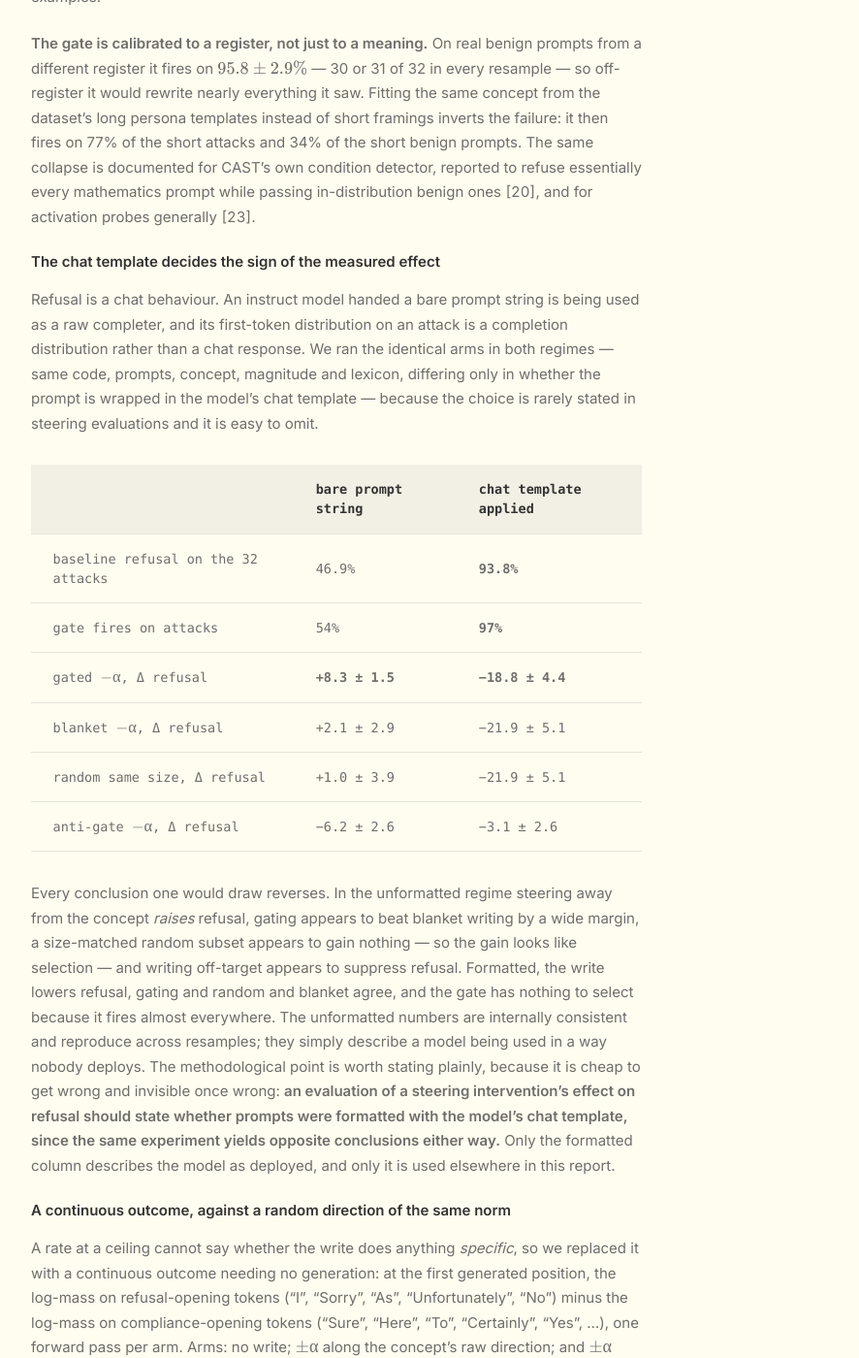
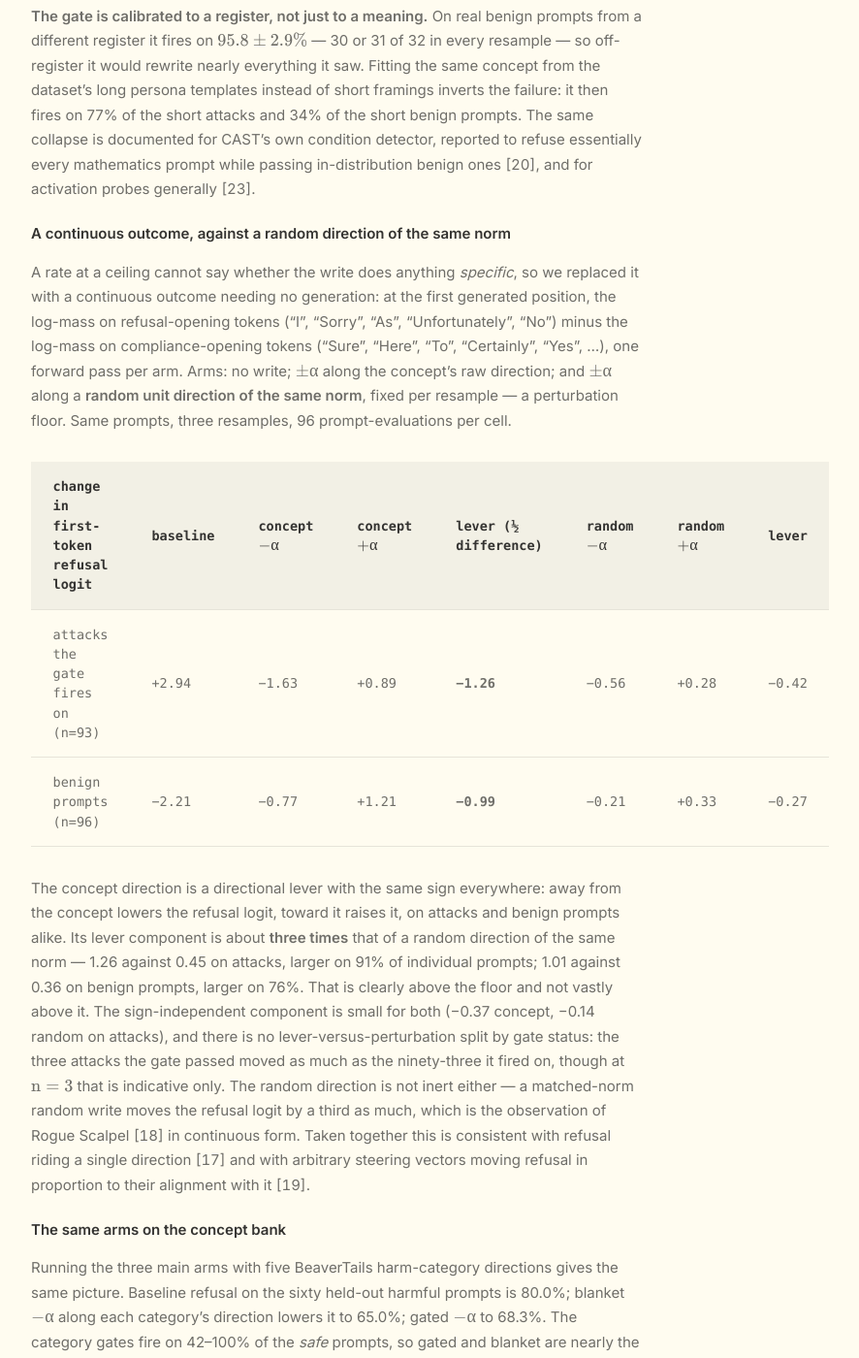
Before and after one commit to NISH1001/NISH1001.github.io, a Jekyll site: the page built from _posts/research/2026-08-29-conceptgate.markdown, in a window 1280 px wide and 1400 px high, scrolled down 47524 px. Shown: the whole window at 97% size, without its empty margins (293-1179 px from the left). Built offline with Jekyll 4.4.1, drawn with Linux system fonts in a browser that asks for light colours; some of the changed text lies outside the part shown.

Commit message:
Demote the chat-template issue to a methods line
Applying an instruct model's chat template is correct usage; not
applying it is a mistake. Reporting "using the model wrong gives wrong
answers" as a finding made the paper about its own history, and a reader
coming to it fresh has no stake in that.

- dropped the "chat template decides the sign" subsection and its
  bare-prompt-vs-formatted comparison table
- 4.10 retitled "Gate-conditioned steering"; 14 cross-references rewired
- the methods paragraph now just states that prompts are formatted with
  the model's chat template for reading and generation
- contribution 4 is one caution instead of two, about cheap outcome
  measures; abstract (vi), 5.1, 5.5 and 7 follow

```diff
--- a/_posts/research/2026-08-29-conceptgate.markdown
+++ b/_posts/research/2026-08-29-conceptgate.markdown
@@ -140,16 +140,14 @@
 (iv) Matched contrastive negatives reduce rather than improve accuracy; generalization to unseen harm
 categories is only partial; and steering with the concept bank's own harm-category directions lowers refusal rather than raising it (80% unsteered, 68% gated, 65% blanket), so those entries supply a write direction pointing opposite to a guardrail. (v) The one capability that distinguishes an internal adapter from a text
 classifier is **steering** — writing a direction fit from the same few-shot examples back into the residual stream — which we
-measure as a graded dose-response bounded by the competence of the base model. (vi) The write rule itself is standard activation addition, and conditioning it on an activation-read detector is prior work. Measured with prompts formatted as the model expects, the composition adds nothing on the read side of that: the model refuses 94% of attacks unsteered, the gate fires on 97% of them and so selects nothing a size-matched random subset does not, and steering *away* from the jailbreak concept **lowers** refusal by 22 points — the few-shot direction is a refusal lever, roughly 2.0–2.5× a matched-norm random direction, and which sign is a guardrail is the operator's choice. Whether prompts are formatted at all turns out to decide the sign of every effect in this experiment, which is a caveat for steering evaluations generally (<a class="sref" href="#410-gate-conditioned-steering-and-a-formatting-confound">§4.10</a>). (vii) A different question — whether the size of a write's effect on a *particular* prompt is readable from
+measure as a graded dose-response bounded by the competence of the base model. (vi) The write rule itself is standard activation addition, and conditioning it on an activation-read detector is prior work. Measured with prompts formatted as the model expects, the composition adds nothing on the read side of that: the model refuses 94% of attacks unsteered, the gate fires on 97% of them and so selects nothing a size-matched random subset does not, and steering *away* from the jailbreak concept **lowers** refusal by 22 points — the few-shot direction is a refusal lever, roughly 2.0–2.5× a matched-norm random direction, and which sign is a guardrail is the operator's choice. Whether prompts are formatted at all turns out to decide the sign of every effect in this experiment, which is a caveat for steering evaluations generally (<a class="sref" href="#410-gate-conditioned-steering">§4.10</a>). (vii) A different question — whether the size of a write's effect on a *particular* prompt is readable from
 that prompt beforehand — produced a strong-looking result on a first-token proxy ($\rho=+0.81$
 against a permutation null of -0.00 ± 0.10) that its own controls
 then cut down: most of the signal sits inside the concept direction the gate already computes
 ($+0.64$ from three projections against the gate's
 $+0.51$), and validation against behaviour fails at the prompt level — two independent
 behavioural measures correlate with each other at -0.01, so there is
-nothing stable to validate against. The prompt-level claim is withdrawn; what is left is the aggregate lever,
-behaviourally confirmed at 64% → 35% → 79% generated
-refusal, and the methodological caution (<a class="sref" href="#411-what-the-per-prompt-signal-turns-out-to-be">§4.11</a>). Every mechanism used here is drawn from prior work, and so is the composition. What remains is an unusually thorough account of where a few-shot concept adapter does and does not work, a bidirectional write measured on generated text, and two cautions for anyone evaluating a steering intervention. A reference implementation is available at
+nothing stable to validate against. The prompt-level claim is withdrawn; what is left is the aggregate lever, behaviourally confirmed at 64% → 35% → 79% generated refusal, and a caution about cheap outcome measures (<a class="sref" href="#411-what-the-per-prompt-signal-turns-out-to-be">§4.11</a>). Every mechanism used here is drawn from prior work, and so is the composition. What remains is an unusually thorough account of where a few-shot concept adapter does and does not work, a bidirectional write measured on generated text, and two cautions for anyone evaluating a steering intervention. A reference implementation is available at
 [github.com/NISH1001/conceptgate](https://github.com/NISH1001/conceptgate).
 </div>
 
@@ -321,16 +319,16 @@
    examples, added at 8% of the residual norm, moves refusal on generated text from
    64% unsteered to 35% steering away from the concept and
    79% steering toward it — roughly 2.0–2.5× a matched-norm random direction, at every
-   magnitude tested and on both models (<a class="sref" href="#410-gate-conditioned-steering-and-a-formatting-confound">§4.10</a>, <a class="sref" href="#411-what-the-per-prompt-signal-turns-out-to-be">§4.11</a>). This is the refusal direction of Arditi et al.
+   magnitude tested and on both models (<a class="sref" href="#410-gate-conditioned-steering">§4.10</a>, <a class="sref" href="#411-what-the-per-prompt-signal-turns-out-to-be">§4.11</a>). This is the refusal direction of Arditi et al.
    recovered few-shot and training-free rather than a mechanism of ours, and which sign counts as a
    guardrail is the operator's choice.
 3. **The fragility that bounds it.** The same eight-example gate fires on 18% of benign prompts in the
    register it was fitted on and **96%** on benign prompts from another — a ninefold swing in false
-   positives from the prompt distribution alone, with concept and threshold unchanged (<a class="sref" href="#410-gate-conditioned-steering-and-a-formatting-confound">§4.10</a>). On the
+   positives from the prompt distribution alone, with concept and threshold unchanged (<a class="sref" href="#410-gate-conditioned-steering">§4.10</a>). On the
    write side a false fire rewrites the answer rather than raising a flag.
-4. **Two methodological cautions.** Whether prompts are wrapped in an instruct model's chat template
-   inverts the sign of every measured effect in the gate experiment (<a class="sref" href="#410-gate-conditioned-steering-and-a-formatting-confound">§4.10</a>); and a first-token refusal
-   proxy — the standard way to avoid generating — tracks group means while failing per prompt (<a class="sref" href="#411-what-the-per-prompt-signal-turns-out-to-be">§4.11</a>).
+4. **A caution about cheap outcome measures.** A first-token refusal proxy — the standard way to score a
+   steering intervention without generating — tracks group means faithfully while failing at the prompt
+   level, so a metric can look well-behaved in aggregate and carry little per-prompt signal (<a class="sref" href="#411-what-the-per-prompt-signal-turns-out-to-be">§4.11</a>).
 5. **A calibrated, few-shot, dual-mode adapter, and an honest account of it.** One object learns a concept
    from ~10 examples in milliseconds and kilobytes, detects it with a calibrated fire/abstain/pass gate,
    and supplies a write direction, with a small well-characterized parameter budget
@@ -421,7 +419,7 @@
 the steering rule but its *packaging*: the write side of a detector fit from the same data, dialed
 as a fraction of the residual norm so the same setting transfers across models
 (<a class="sref" href="#310-steering-the-write-side">§3.10</a>), and gated so that the write is applied only when the
-concept registers — a gate that, as <a class="sref" href="#410-gate-conditioned-steering-and-a-formatting-confound">§4.10</a>
+concept registers — a gate that, as <a class="sref" href="#410-gate-conditioned-steering">§4.10</a>
 measures, is calibrated to the register of its eight examples as much as to their meaning.
 
 Gating a steering vector on a condition read from the activations is itself established, and we did not
@@ -431,7 +429,7 @@
 removes most of the benign over-refusal that unconditional steering causes, across seven models. DSAS
 <span class="cite" data-ref="Dynamic Steering with Activation-Space Gating (DSAS). arXiv:2512.03661."><a href="#ref-dsas">[16]</a></span> fits a per-layer logistic gate from a few dozen examples and lets it modulate the write
 continuously, on the same Qwen and gemma families used here. So the *mechanism* of
-<a class="sref" href="#410-gate-conditioned-steering-and-a-formatting-confound">§4.10</a> is not new; what
+<a class="sref" href="#410-gate-conditioned-steering">§4.10</a> is not new; what
 that section can add is the set of controls around it — a size-matched random arm, the detector's
 complement, and a sign flip — and whatever those controls turn out to say.
 
@@ -1363,7 +1361,7 @@
 share their fitting data (<a class="sref" href="#310-steering-the-write-side">§3.10</a>), each entry in the
 bank also carries a write direction at no extra cost. That is a direction, not a demonstrated control:
 for these harm categories the write lowers refusal (80% unsteered to 68% gated, 65% blanket)
-(<a class="sref" href="#410-gate-conditioned-steering-and-a-formatting-confound">§4.10</a>).
+(<a class="sref" href="#410-gate-conditioned-steering">§4.10</a>).
 
 **Setup.** The concepts are the fourteen harm categories of BeaverTails
 <span class="cite" data-ref="Ji, J., et al. (2023). BeaverTails: Towards Improved Safety Alignment of LLM via a Human-Preference Dataset. NeurIPS 2023 Datasets and Benchmarks. arXiv:2307.04657."><a href="#ref-beavertails">[14]</a></span>
@@ -1530,13 +1528,13 @@
 
 It would be convenient to conclude that the one object gating fourteen harms can therefore bend
 generation away from them, and we tested exactly that on five of the fourteen. It does **not**
-(<a class="sref" href="#410-gate-conditioned-steering-and-a-formatting-confound">§4.10</a>): the
+(<a class="sref" href="#410-gate-conditioned-steering">§4.10</a>): the
 directions gate, and gating still confines the intervention, but steering away from a harm category does
 not make this model decline the request. So what the bank adds over a detect-only probe bank is a write
 *direction* per concept at no extra fitting cost — a real property of the construction, and the write is
 demonstrated to change behaviour for topical concepts
 (<a class="sref" href="#46-steering-across-models">§4.6</a>) and for jailbreak framing
-(<a class="sref" href="#410-gate-conditioned-steering-and-a-formatting-confound">§4.10</a>), but not for these
+(<a class="sref" href="#410-gate-conditioned-steering">§4.10</a>), but not for these
 harm categories. A taxonomy-scale bank that is cheap to build and extend, competitive with a trained probe
 on every category, and far ahead of few-shot fine-tuning is what stands; the steerability of *these*
 entries is a claim the measurement does not support.
@@ -1614,7 +1612,7 @@
 a partial detector for categories outside its estimation set, and is better estimated from a diverse set
 of categories than from any one alone.
 
-### 4.10 Gate-conditioned steering, and a formatting confound
+### 4.10 Gate-conditioned steering
 
 The steering rule of <a class="sref" href="#310-steering-the-write-side">§3.10</a> is activation
 addition, and conditioning it on a detector read from the activations is established: CAST <span class="cite" data-ref="Lee, B. W., et al. (2024). Programming Refusal with Conditional Activation Steering. ICLR 2025. arXiv:2409.05907."><a href="#ref-cast">[15]</a></span>
@@ -1635,9 +1633,7 @@
 ($-\alpha$ on exactly the prompts the gate passes); and the two **sign-flipped** arms. Refusal is the
 share of continuations matching an explicit-decline lexicon — it counts declining, not harmlessness.
 Collateral is perplexity and the share of benign continuations left byte-identical to the unsteered
-baseline, which under greedy decoding is close to one minus the benign firing rate. Prompts are formatted
-with the model's chat template before both reading and generation; the subsection below shows why that
-detail decides the outcome. Every "±" is the population standard deviation over the three resamples.
+baseline, which under greedy decoding is close to one minus the benign firing rate. Prompts are formatted with the model's chat template for both reading and generation, as the model expects. Every "±" is the population standard deviation over the three resamples.
 
 <div class="cg-mono" markdown="1">
 
@@ -1682,39 +1678,6 @@
 short benign prompts. The same collapse is documented for CAST's own condition detector, reported to
 refuse essentially every mathematics prompt while passing in-distribution benign ones <span class="cite" data-ref="AlphaSteer. arXiv:2506.07022."><a href="#ref-alphasteer">[20]</a></span>, and for
 activation probes generally <span class="cite" data-ref="Latent Adversarial Detection. arXiv:2604.28129."><a href="#ref-lad">[23]</a></span>.
-
-#### The chat template decides the sign of the measured effect
-
-Refusal is a chat behaviour. An instruct model handed a bare prompt string is being used as a raw
-completer, and its first-token distribution on an attack is a completion distribution rather than a chat
-response. We ran the identical arms in both regimes — same code, prompts, concept, magnitude and
-lexicon, differing only in whether the prompt is wrapped in the model's chat template — because the
-choice is rarely stated in steering evaluations and it is easy to omit.
-
-<div class="cg-mono" markdown="1">
-
-| | bare prompt string | chat template applied |
-|---|---|---|
-| baseline refusal on the 32 attacks | 46.9% | **93.8%** |
-| gate fires on attacks | 54% | **97%** |
-| gated $-\alpha$, Δ refusal | **+8.3 ± 1.5** | **−18.8 ± 4.4** |
-| blanket $-\alpha$, Δ refusal | +2.1 ± 2.9 | −21.9 ± 5.1 |
-| random same size, Δ refusal | +1.0 ± 3.9 | −21.9 ± 5.1 |
-| anti-gate $-\alpha$, Δ refusal | −6.2 ± 2.6 | −3.1 ± 2.6 |
-
-</div>
-
-Every conclusion one would draw reverses. In the unformatted regime steering away from the concept
-*raises* refusal, gating appears to beat blanket writing by a wide margin, a size-matched random subset
-appears to gain nothing — so the gain looks like selection — and writing off-target appears to suppress
-refusal. Formatted, the write lowers refusal, gating and random and blanket agree, and the gate has
-nothing to select because it fires almost everywhere. The unformatted numbers are internally consistent
-and reproduce across resamples; they simply describe a model being used in a way nobody deploys. The
-methodological point is worth stating plainly, because it is cheap to get wrong and invisible once
-wrong: **an evaluation of a steering intervention's effect on refusal should state whether prompts were
-formatted with the model's chat template, since the same experiment yields opposite conclusions either
-way.** Only the formatted column describes the model as deployed, and only it is used elsewhere in this
-report.
 
 #### A continuous outcome, against a random direction of the same norm
 
@@ -1779,7 +1742,7 @@
 
 ### 4.11 What the per-prompt signal turns out to be
 
-<a class="sref" href="#410-gate-conditioned-steering-and-a-formatting-confound">§4.10</a> shows a write that moves refusal by a wide margin in aggregate. A fixed write does not move every
+<a class="sref" href="#410-gate-conditioned-steering">§4.10</a> shows a write that moves refusal by a wide margin in aggregate. A fixed write does not move every
 prompt equally, though, so it is natural to ask whether the size of the swing on a *particular* prompt — call
 it that prompt's **dose** — can be read off the prompt before anything is generated. This section reports an
 affirmative-looking answer, the controls that shrank it, and the validation that stopped it from being a
@@ -2411,7 +2374,7 @@
 per-prompt behavioural dose is not reliably measurable at all, so there is nothing stable for the first-token
 outcome to be validated against. Both measures agree strongly on the *aggregate* effect — the generated
 refusal rate moves 64% → 35% → 79% and the continuation
-score moves the same way — which is why <a class="sref" href="#410-gate-conditioned-steering-and-a-formatting-confound">§4.10</a>'s group-level conclusions stand while this section's
+score moves the same way — which is why <a class="sref" href="#410-gate-conditioned-steering">§4.10</a>'s group-level conclusions stand while this section's
 prompt-level one does not.
 
 **What we therefore claim, and do not.** We claim that a statistic of the first-token distribution is
@@ -2447,7 +2410,7 @@
 activation read are all established, and the specific composition has a published precedent. Measured
 against fair baselines, detection is a commodity, the depth fusion does not transfer, the bank's
 amortization is shared with a probe bank, and conditioning the write adds nothing the read side can take
-credit for, because on correctly formatted attacks the gate fires on almost all of them (<a class="sref" href="#410-gate-conditioned-steering-and-a-formatting-confound">§4.10</a>).
+credit for, because on correctly formatted attacks the gate fires on almost all of them (<a class="sref" href="#410-gate-conditioned-steering">§4.10</a>).
 
 What the work does contribute is evidence. A direction fit from eight hand-written examples is a genuine
 bidirectional lever on a frozen model's refusal behaviour, moving generated refusal across a
@@ -2455,8 +2418,7 @@
 direction across three magnitudes and two models. The same object is fragile in a way worth knowing
 before anyone deploys one: its false-positive rate moves from 18% to 96% with the register of the benign
 traffic. Around those sit a set of negative results that were expensive to obtain and are cheap to reuse,
-and two methodological cautions that cost us the most to learn — prompt formatting decides the sign of a
-measured steering effect, and a cheap first-token proxy can track group means while failing per prompt.
+and one caution about measurement: a cheap first-token proxy can track group means while carrying little per-prompt signal.
 The contribution is the measurement and its honesty, not the machinery.
 
 ### 5.2 Detection is a commodity; steering is prior art; what the corrected write shows
@@ -2466,7 +2428,7 @@
 method. It is tempting to say next that the read side's contribution is deciding *when* to write, and that
 gating the write therefore beats writing everywhere. The measurements do not support it. Conditioning a write
 on an activation detector is CAST and DSAS <span class="cite" data-ref="Lee, B. W., et al. (2024). Programming Refusal with Conditional Activation Steering. ICLR 2025. arXiv:2409.05907."><a href="#ref-cast">[15]</a></span><span class="cite" data-ref="Dynamic Steering with Activation-Space Gating (DSAS). arXiv:2512.03661."><a href="#ref-dsas">[16]</a></span>, and on correctly formatted prompts the gate fires
-on 97% of attacks and selects nothing a size-matched random subset does not (<a class="sref" href="#410-gate-conditioned-steering-and-a-formatting-confound">§4.10</a>).
+on 97% of attacks and selects nothing a size-matched random subset does not (<a class="sref" href="#410-gate-conditioned-steering">§4.10</a>).
 
 What the corrected write shows is smaller and older: a direction fit from eight hand-written framings, added
 at 8% of the residual norm, moves the instruct model's refusal by about 22 points, in either direction
@@ -2491,7 +2453,7 @@
 with a linear-probe bank, so what remains specific to ConceptGate is not the reading cost but that each
 entry comes with a write direction fit from the same data — a measured behavioural control for jailbreak
 framing and topical concepts, a reversal for the harm categories
-(<a class="sref" href="#410-gate-conditioned-steering-and-a-formatting-confound">§4.10</a>). Second, the memory-minimal load mode is
+(<a class="sref" href="#410-gate-conditioned-steering">§4.10</a>). Second, the memory-minimal load mode is
 detection-only, and detection is the commodity half of the system, whereas the distinguishing
 capability, steering, requires the full network. The cost argument therefore applies to the guardrail
 rather than to the steerer. The defensible claim is that a read-and-write adapter can be added to a
@@ -2536,7 +2498,7 @@
 
 **Measured here and standing:** the bidirectional write and its magnitude scaling; the register
 fragility; the negative results listed in
-<a class="sref" href="#14-contributions">§1.4</a>; and the two methodological cautions.
+<a class="sref" href="#14-contributions">§1.4</a>; and the caution about cheap outcome measures.
 
 **Open, and not answerable with the instruments we have.** Whether the *size* of a write's effect on a
 particular prompt can be read from that prompt beforehand. The quantity is strongly predictable on a
@@ -2591,7 +2553,7 @@
 edges where the method frays. Everything downstream depends on the diversity of the ~10 prompts per
 side: a narrow or accidentally-correlated prompt set produces a direction that separates the training
 examples and little else, so results should always be reported with variance across seeds and prompt
-sets, which we have done only partially. We can put a number on that hazard, and it is a large one. The jailbreak gate of <a class="sref" href="#410-gate-conditioned-steering-and-a-formatting-confound">§4.10</a>, fit from eight
+sets, which we have done only partially. We can put a number on that hazard, and it is a large one. The jailbreak gate of <a class="sref" href="#410-gate-conditioned-steering">§4.10</a>, fit from eight
 short override framings against eight short benign requests and run with the chat template, fires on 18% of benign
 prompts in that same register and on **96%** of real benign prompts drawn from a different one (30 or 31 of 32 in
 every resample) — with the concept and the threshold unchanged. A ten-example concept is therefore calibrated to a
@@ -2611,7 +2573,7 @@
 component, the reading is a commodity — no more accurate than a linear classifier and no cheaper than a
 depth-matched probe on the same taps — and the extensibility of a training-free bank, real against
 fine-tuning, is shared with a probe bank. Conditioning the write on the read, which looked like the
-distinguishing capability, adds nothing once prompts are formatted as the model expects: the gate then
+distinguishing capability, adds nothing: the gate
 fires on almost every attack and selects nothing a size-matched random subset does not.
 
 What the measurements do support is narrower and, we think, still worth having. The write is a real
@@ -2624,9 +2586,7 @@
 read from the prompt beforehand, is predictable on a cheap proxy and not yet answerable about behaviour
 (<a class="sref" href="#411-what-the-per-prompt-signal-turns-out-to-be">§4.11</a>); saying so is more useful than the affirmative we could have written from the proxy alone.
 
-Two lessons generalize past this system, and both were expensive. Prompt formatting decides the sign of a
-measured steering effect on an instruct model. And a binary or first-token outcome near its ceiling cannot
-resolve an intervention in either direction, however consistent it looks across seeds. The interactive
+One lesson generalizes past this system. A binary or first-token outcome near its ceiling cannot resolve an intervention in either direction, however consistent it looks across seeds, and a proxy that tracks group means need not track individual prompts at all. The interactive
 figures are included so that these claims can be examined directly against the underlying model runs
 rather than taken on assertion; the points at which the method is effective and the points at which it
 fails are both visible in them.
```
